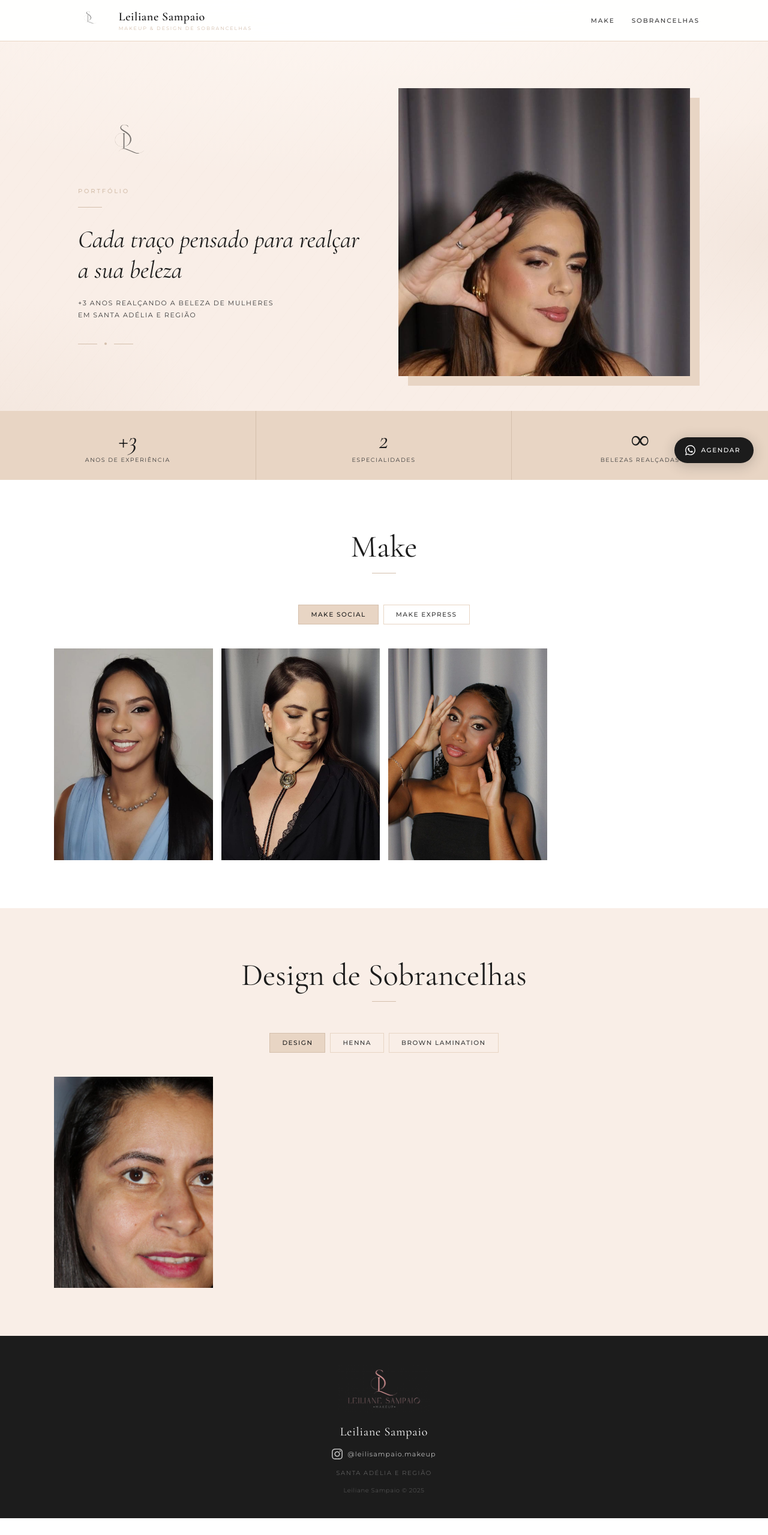
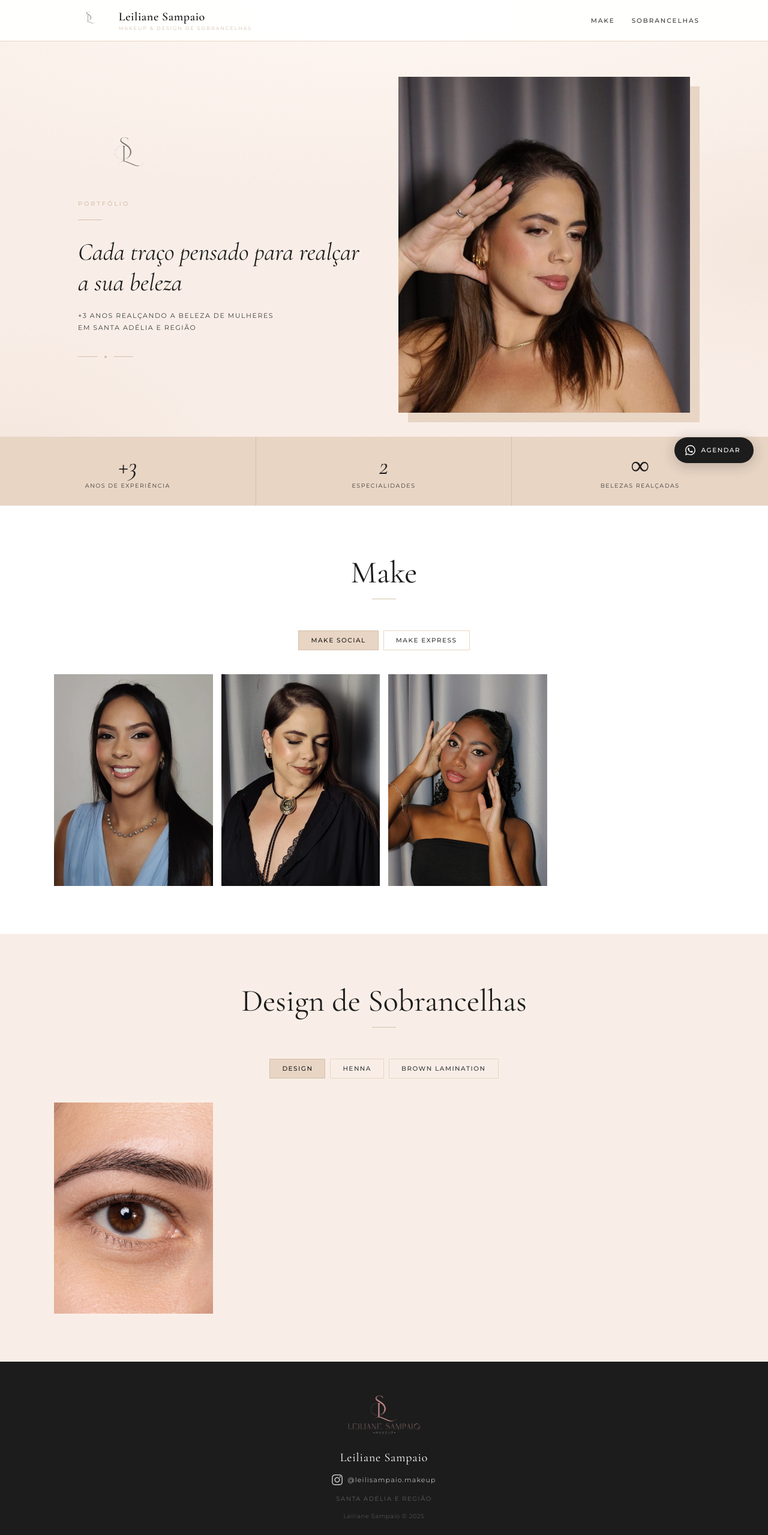
Before and after one commit to bellottivictor77-glitch/portfolio-leiliane, a plain HTML site: page index.html in a window 1280 px wide. Shown: the top 2559 px of the page at 60% size. Before the commit the page ends 2531 px from the top, so only its background shows below. Drawn offline with nearby package versions, Linux system fonts and the light colour scheme.

Commit message:
Atualiza imagens e ajustes visuais do portfólio
- Substitui brown-1 e design-1 de .jpeg para .jpg
- Ajusta object-position da imagem design-1 na galeria
- Centraliza e aumenta a imagem hero da modelo

Co-Authored-By: Claude Sonnet 4.6 <noreply@anthropic.com>

```diff
--- a/index.html
+++ b/index.html
@@ -270,7 +270,7 @@
     /* Coluna direita — foto destaque */
     .hero-foto-wrap {
       position: relative;
-      height: clamp(420px, 60vh, 620px);
+      height: clamp(480px, 70vh, 680px);
     }
 
     .hero-foto-wrap::before {
@@ -287,7 +287,7 @@
       width: 100%;
       height: 100%;
       object-fit: cover;
-      object-position: top center;
+      object-position: center 20%;
       display: block;
     }
 
@@ -981,8 +981,8 @@
       <div class="galeria" id="galeria-sobrancelhas">
 
         <!-- Design -->
-        <div class="gallery-item foto" data-categoria-sobr="design" data-lightbox="./fotos/design-1.jpeg" role="button" tabindex="0" aria-label="Abrir foto Design 1">
-          <img src="./fotos/design-1.jpeg" alt="Design de Sobrancelhas — trabalho 1" loading="lazy" />
+        <div class="gallery-item foto" data-categoria-sobr="design" data-lightbox="./fotos/design-1.jpg" role="button" tabindex="0" aria-label="Abrir foto Design 1">
+          <img src="./fotos/design-1.jpg" alt="Design de Sobrancelhas — trabalho 1" loading="lazy" style="object-position: 70% center;" />
         </div>
 
         <!-- Henna -->
@@ -991,8 +991,8 @@
         </div>
 
         <!-- Brown Lamination -->
-        <div class="gallery-item foto" data-categoria-sobr="brown-lamination" data-lightbox="./fotos/brown-1.jpeg" role="button" tabindex="0" aria-label="Abrir foto Brown Lamination 1">
-          <img src="./fotos/brown-1.jpeg" alt="Brown Lamination — trabalho 1" loading="lazy" />
+        <div class="gallery-item foto" data-categoria-sobr="brown-lamination" data-lightbox="./fotos/brown-1.jpg" role="button" tabindex="0" aria-label="Abrir foto Brown Lamination 1">
+          <img src="./fotos/brown-1.jpg" alt="Brown Lamination — trabalho 1" loading="lazy" />
         </div>
 
       </div>
```
Also changed, not shown: fotos/brown-1.jpeg (deleted), fotos/brown-1.jpg (added), fotos/design-1.jpeg (deleted), fotos/design-1.jpg (added), fotos/henna-1.jpeg.
